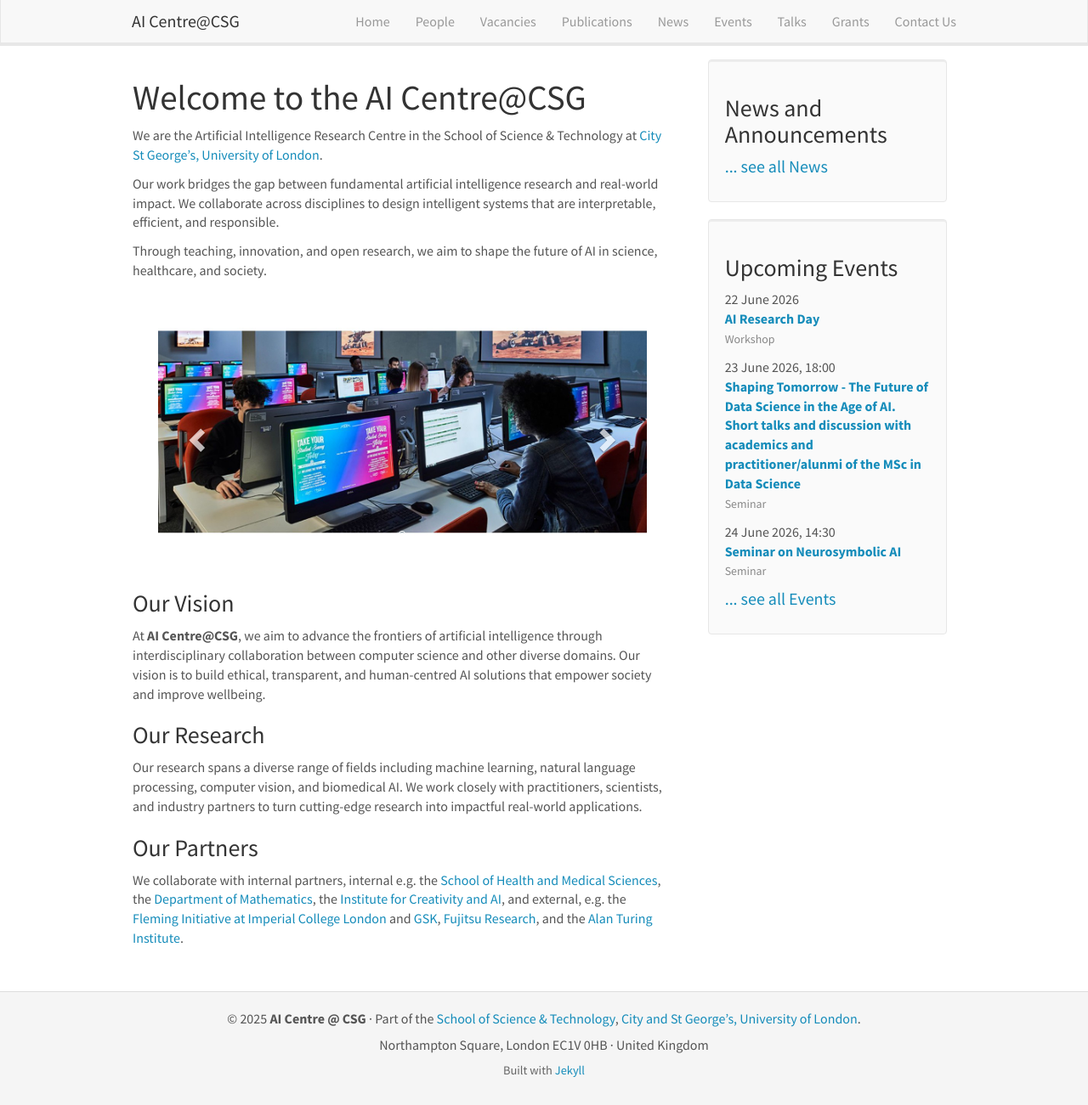
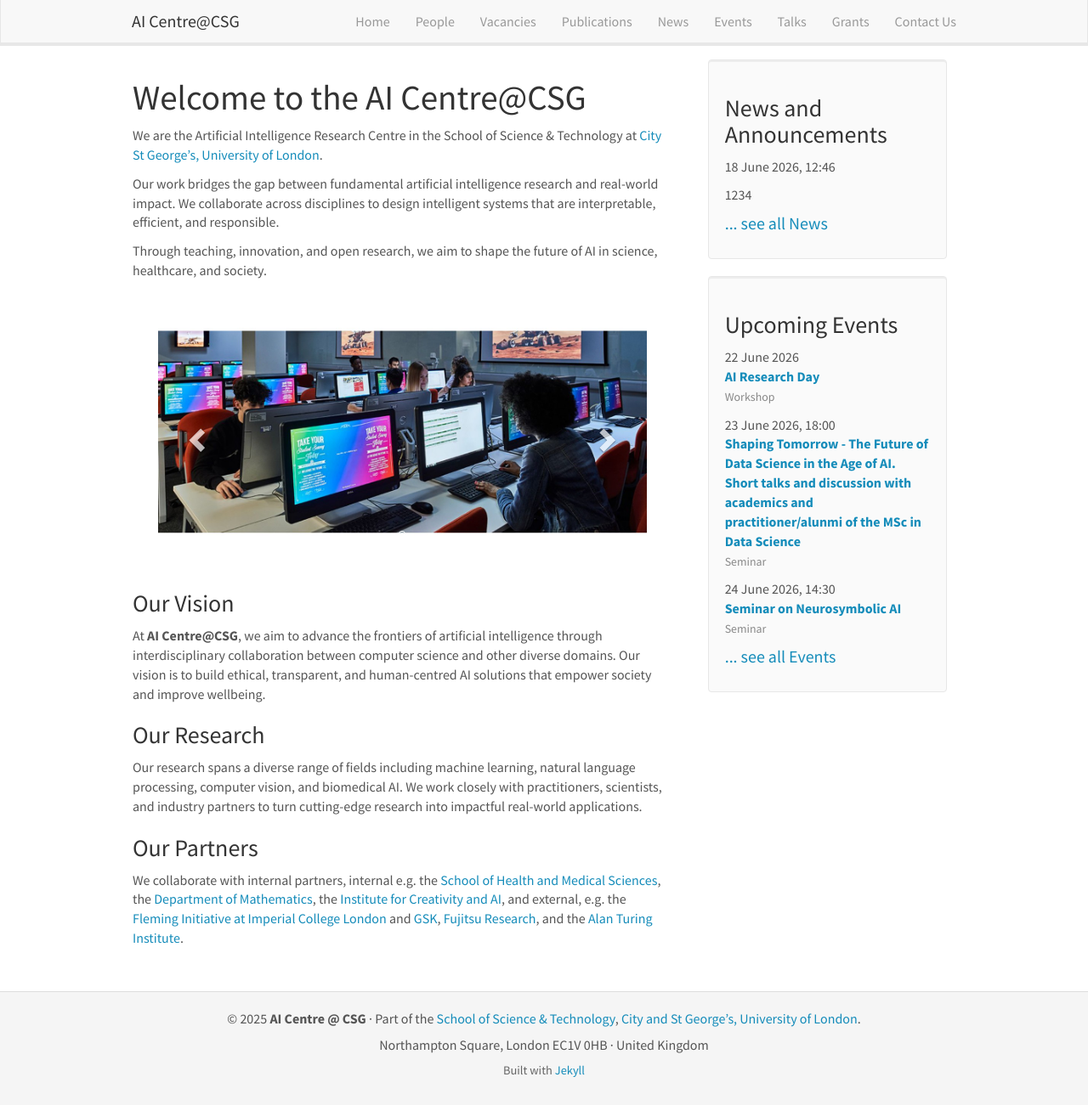
Before and after one commit to aicentre-csg/aicentre-csg.github.io, a Jekyll site: the page built from index.md, in a window 1280 px wide and 1301 px high. Shown: the whole window at 85% size. Built offline with Jekyll 4.4.1, drawn with Linux system fonts in a browser that asks for light colours; nearby versions of some CDN libraries.

Commit message:
Admin approved: Admin drafts - queued changes
Approved in https://github.com/SyedHuq28/ai-csg-admin-pr/pull/4

Source admin PR: #4

```diff
--- a/_data/news.yml
+++ b/_data/news.yml
@@ -92,3 +92,5 @@
   headline: testing
 - date: '2026-06-16'
   headline: This is a test
+- date: '2026-06-18T12:46:00+01:00'
+  headline: '1234'
```
